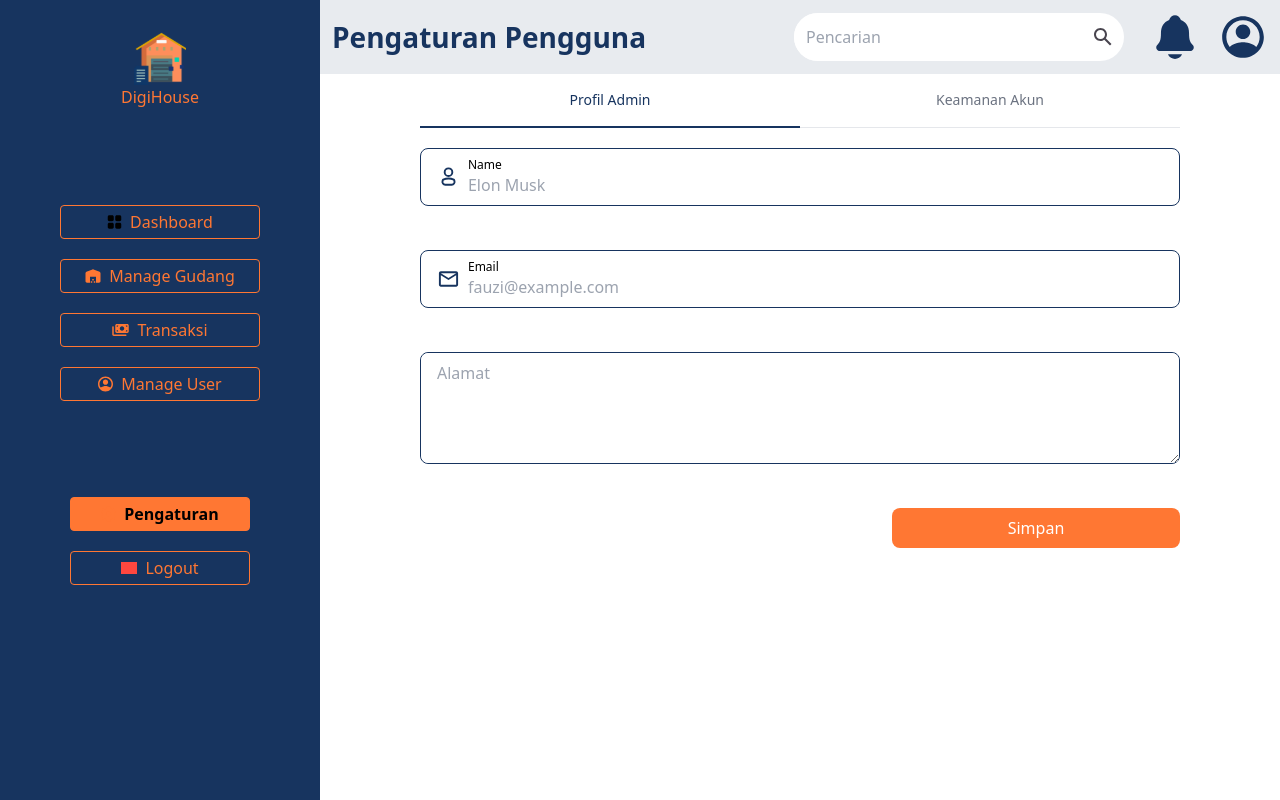
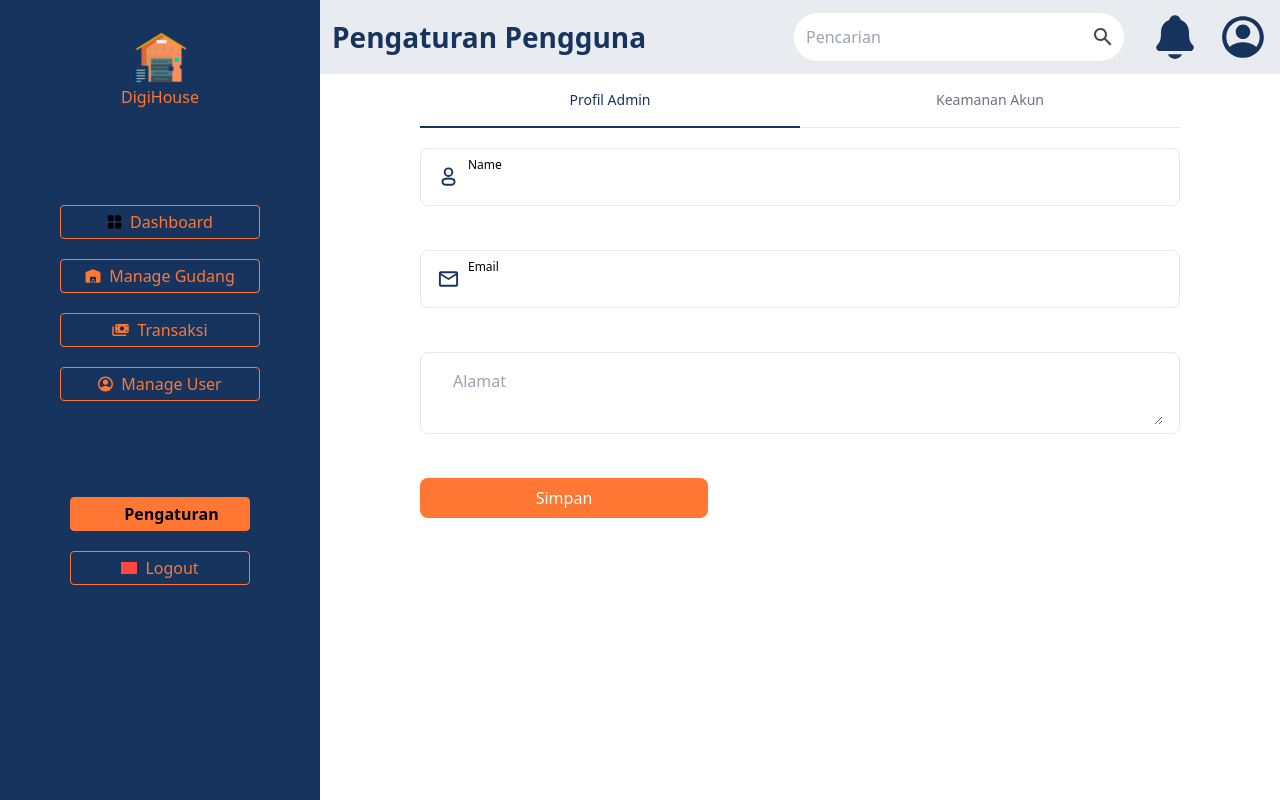
Before and after one commit to Capstone-Tim-12/warehouse-managament-system-fe, a React (Vite) app: page /admin/pengaturan in a window 1280 px wide. Built offline with nearby package versions, Linux system fonts and the light colour scheme; grey boxes are pictures that could not be loaded.

Commit message:
update input style admin setting

```diff
--- a/src/components/admin-setting/Profile.jsx
+++ b/src/components/admin-setting/Profile.jsx
@@ -1,35 +1,60 @@
 import userIcon from '../../assets/user-setting-icon.svg'
 import emailIcon from '../../assets/icon-email-setting.svg'
+import { useState } from 'react'
 
 const Profile = () => {
+    const [profile, setProfile] = useState({
+        user: '',
+        email: '',
+        address: '',
+    })
+
+    const handleChange = (e) => {
+        const { name, value } = e.target
+        setProfile({ ...profile, [name]: value })
+    }
     return (
         <div className="flex flex-col gap-11">
-            <div className="flex flex-row items-center m-auto py-2 px-4 gap-2 border border-cloud-burst-500 rounded-lg w-full">
+            <div className={`flex flex-row items-center m-auto py-2 px-4 gap-2 rounded-lg w-full focus-within:border-cloud-burst-500 border ${profile.user !== '' && 'border-cloud-burst-500 border'}`}>
                 <div>
                     <img src={userIcon} alt="" />
                 </div>
                 <div className="flex flex-col w-full">
                     <label htmlFor="name" className="text-xs">Name</label>
                     <input type="text"
-                        className="focus:outline-none"
-                        placeholder="Elon Musk" />
+                        id='inpt-setting-username'
+                        name='user'
+                        value={profile.user}
+                        onChange={handleChange}
+                        className="focus:outline-none border border-none focus:ring-0 "
+                        placeholder="" />
                 </div>
             </div>
-            <div className="flex flex-row items-center m-auto py-2 px-4 gap-2 border border-cloud-burst-500 rounded-lg w-full">
+            <div className={`flex flex-row items-center m-auto py-2 px-4 gap-2 rounded-lg w-full focus-within:border-cloud-burst-500 border ${profile.email !== '' && 'border-cloud-burst-500 border'}`}>
                 <div>
                     <img src={emailIcon} alt="" />
                 </div>
                 <div className="flex flex-col w-full">
                     <label htmlFor="email" className="text-xs">Email</label>
                     <input type="email"
+                    id='inpt-setting-email'
+                        name='email'
+                        value={profile.email}
+                        onChange={handleChange}
                         className="focus:outline-none"
-                        placeholder="fauzi@example.com" />
+                        placeholder="" />
                 </div>
             </div>
-            <div className="m-auto border border-cloud-burst-500 rounded-lg w-full h-28">
-                <textarea name="address" id="" placeholder="Alamat" className="px-4 py-2 w-full h-full focus:outline-none rounded-lg"></textarea>
+            <div className={`flex flex-row items-center m-auto py-2 px-4 gap-2 rounded-lg w-full focus-within:border-cloud-burst-500 border ${profile.address !== '' && 'border-cloud-burst-500 border'}`}>
+                <textarea
+                    name="address"
+                    id="inptSettingAddress"
+                    value={profile.address}
+                    onChange={handleChange}
+                    placeholder="Alamat"
+                    className="px-4 py-2 w-full h-full focus:outline-none rounded-lg"></textarea>
             </div>
-            <div className="flex justify-end">
+            <div className="flex justify-start">
                 <button id="save-profile-setting"
                     className="bg-crusta-500 text-white flex justify-center items-center h-10 w-72 rounded-lg hover:bg-crusta-600">
                     Simpan
--- a/src/components/admin-setting/Security.jsx
+++ b/src/components/admin-setting/Security.jsx
@@ -1,32 +1,50 @@
+import { useState } from 'react'
 import emailIcon from '../../assets/icon-email-setting.svg'
 import passIcon from '../../assets/icon-pass-setting.svg'
 
 const Security = () => {
+    const [account, setAccount] = useState({
+        email: '',
+        password: '',
+    })
+
+    const handleChange = (e) => {
+        const {name, value} = e.target
+        setAccount({...account, [name]:value})
+    }
     return (
         <div className="flex flex-col gap-11">
-            <div className="flex flex-row items-center m-auto py-2 px-4 gap-2 border border-cloud-burst-500 rounded-lg w-full">
+            <div className={`flex flex-row items-center m-auto py-2 px-4 gap-2 rounded-lg w-full focus-within:border-cloud-burst-500 border ${account.email !== '' && 'border-cloud-burst-500 border'}`}>
                 <div>
                     <img src={emailIcon} alt="" />
                 </div>
                 <div className="flex flex-col w-full">
                     <label htmlFor="email" className="text-xs">Email</label>
                     <input type="text"
+                    name='email'
+                    value={account.email}
+                    id='inpt-setting-secure-email'
+                    onChange={handleChange}
                         className="focus:outline-none"
-                        placeholder="Elon Musk" />
+                        placeholder="" />
                 </div>
             </div>
-            <div className="flex flex-row items-center m-auto py-2 px-4 gap-2 border border-cloud-burst-500 rounded-lg w-full">
+            <div className={`flex flex-row items-center m-auto py-2 px-4 gap-2 rounded-lg w-full focus-within:border-cloud-burst-500 border ${account.password !== '' && 'border-cloud-burst-500 border'}`}>
                 <div>
                     <img src={passIcon} alt="" />
                 </div>
                 <div className="flex flex-col w-full">
                     <label htmlFor="password" className="text-xs">Password</label>
                     <input type="password"
+                    name='password'
+                    value={account.password}
+                    id='inpt-setting-secure-password'
+                    onChange={handleChange}
                         className="focus:outline-none"
-                        placeholder="Elon Musk" />
+                        placeholder="" />
                 </div>
             </div>
-            <div className="flex justify-end">
+            <div className="flex justify-start">
                 <button id="save-profile-setting"
                     className="bg-crusta-500 text-white flex justify-center items-center h-10 w-72 rounded-lg hover:bg-crusta-600">
                     Simpan
```
